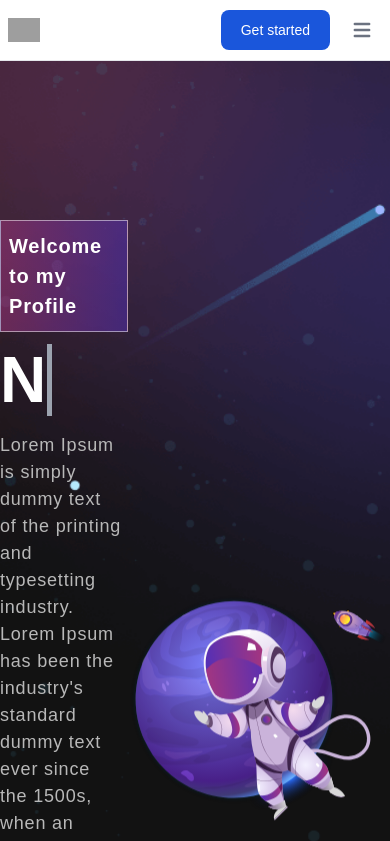
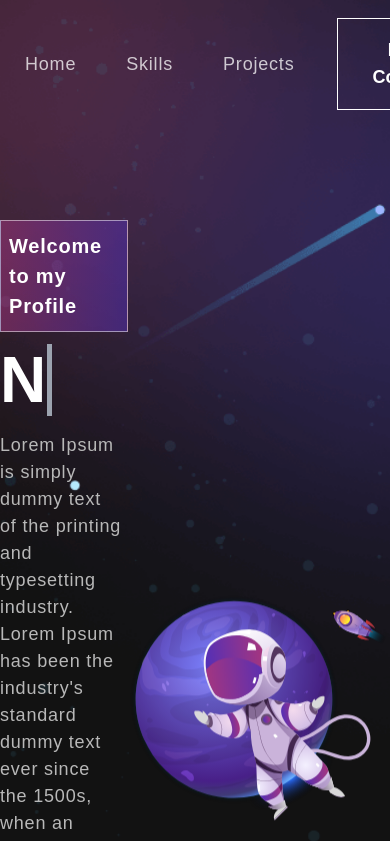
Before and after one commit to HelloBojack/personal_profile, a React (Vite) app: page / in a window 390 px wide. Shown: the top 841 px of the page. Built offline with nearby package versions, Linux system fonts and the light colour scheme; grey boxes are pictures that could not be loaded.

Commit message:
add header

```diff
--- a/src/components/Header/index.tsx
+++ b/src/components/Header/index.tsx
@@ -1,86 +1,67 @@
+import { useEffect, useState } from "react";
+import logo from "../../assets/img/logo.svg";
+
 export const Header = () => {
+  const [activeLink, setActiveLink] = useState("home");
+  const [scrolled, setScrolled] = useState(false);
+
+  useEffect(() => {
+    const onScroll = () => {
+      if (window.scrollY > 50) {
+        setScrolled(true);
+      } else {
+        setScrolled(false);
+      }
+    };
+
+    window.addEventListener("scroll", onScroll);
+
+    return () => window.removeEventListener("scroll", onScroll);
+  }, []);
+
+  const onUpdateActiveLink = (value: string) => {
+    setActiveLink(value);
+  };
   return (
-    <nav className="bg-white px-2 sm:px-4 py-2.5 dark:bg-gray-900 fixed w-full z-20 top-0 left-0 border-b border-gray-200 dark:border-gray-600">
-      <div className="container flex flex-wrap justify-between items-center mx-auto">
-        <a href="https://flowbite.com/" className="flex items-center">
-          <img
-            src="https://flowbite.com/docs/images/logo.svg"
-            className="mr-3 h-6 sm:h-9"
-            alt="Flowbite Logo"
-          />
-          <span className="self-center text-xl font-semibold whitespace-nowrap dark:text-white">
-            Flowbite
-          </span>
+    <nav className="py-[18px] fixed w-[100%] top-0 z-[999] transform ease-in duration-300">
+      <div className="container mx-auto flex items-center justify-between">
+        <div>
+          <a href="/">
+            <img src={logo} alt="" />
           </a>
-        <div className="flex md:order-2">
-          <button
-            type="button"
-            className="text-white bg-blue-700 hover:bg-blue-800 focus:ring-4 focus:outline-none focus:ring-blue-300 font-medium rounded-lg text-sm px-5 py-2.5 text-center mr-3 md:mr-0 dark:bg-blue-600 dark:hover:bg-blue-700 dark:focus:ring-blue-800"
-          >
-            Get started
-          </button>
-          <button
-            data-collapse-toggle="navbar-sticky"
-            type="button"
-            className="inline-flex items-center p-2 text-sm text-gray-500 rounded-lg md:hidden hover:bg-gray-100 focus:outline-none focus:ring-2 focus:ring-gray-200 dark:text-gray-400 dark:hover:bg-gray-700 dark:focus:ring-gray-600"
-            aria-controls="navbar-sticky"
-            aria-expanded="false"
-          >
-            <span className="sr-only">Open main menu</span>
-            <svg
-              className="w-6 h-6"
-              aria-hidden="true"
-              fill="currentColor"
-              viewBox="0 0 20 20"
-              xmlns="http://www.w3.org/2000/svg"
-            >
-              <path
-                fillRule="evenodd"
-                d="M3 5a1 1 0 011-1h12a1 1 0 110 2H4a1 1 0 01-1-1zM3 10a1 1 0 011-1h12a1 1 0 110 2H4a1 1 0 01-1-1zM3 15a1 1 0 011-1h12a1 1 0 110 2H4a1 1 0 01-1-1z"
-                clipRule="evenodd"
-              ></path>
-            </svg>
-          </button>
         </div>
-        <div
-          className="hidden justify-between items-center w-full md:flex md:w-auto md:order-1"
-          id="navbar-sticky"
-        >
-          <ul className="flex flex-col p-4 mt-4 bg-gray-50 rounded-lg border border-gray-100 md:flex-row md:space-x-8 md:mt-0 md:text-sm md:font-medium md:border-0 md:bg-white dark:bg-gray-800 md:dark:bg-gray-900 dark:border-gray-700">
-            <li>
+
+        <div>
           <a
-                href="#"
-                className="block py-2 pr-4 pl-3 text-white bg-blue-700 rounded md:bg-transparent md:text-blue-700 md:p-0 dark:text-white"
-                aria-current="page"
+            href=""
+            className="px-[25px] text-[18px] tracking-[0.8px] opacity-75 hover:opacity-100"
           >
             Home
           </a>
-            </li>
-            <li>
           <a
-                href="#"
-                className="block py-2 pr-4 pl-3 text-gray-700 rounded hover:bg-gray-100 md:hover:bg-transparent md:hover:text-blue-700 md:p-0 md:dark:hover:text-white dark:text-gray-400 dark:hover:bg-gray-700 dark:hover:text-white md:dark:hover:bg-transparent dark:border-gray-700"
+            href=""
+            className="px-[25px] text-[18px] tracking-[0.8px] opacity-75 hover:opacity-100"
           >
             Skills
           </a>
-            </li>
-            <li>
           <a
-                href="#"
-                className="block py-2 pr-4 pl-3 text-gray-700 rounded hover:bg-gray-100 md:hover:bg-transparent md:hover:text-blue-700 md:p-0 md:dark:hover:text-white dark:text-gray-400 dark:hover:bg-gray-700 dark:hover:text-white md:dark:hover:bg-transparent dark:border-gray-700"
+            href=""
+            className="px-[25px] text-[18px] tracking-[0.8px] opacity-75 hover:opacity-100"
           >
             Projects
           </a>
-            </li>
-            <li>
-              <a
-                href="#"
-                className="block py-2 pr-4 pl-3 text-gray-700 rounded hover:bg-gray-100 md:hover:bg-transparent md:hover:text-blue-700 md:p-0 md:dark:hover:text-white dark:text-gray-400 dark:hover:bg-gray-700 dark:hover:text-white md:dark:hover:bg-transparent dark:border-gray-700"
+        </div>
+
+        <div>
+          <button
+            className="font-bold text-[18px] ml-[18px] border border-white px-[34px] py-[18px] bg-transparent relative
+            before:transition-all  before:duration-300 before:-z-[1]
+            before:absolute before:w-0 before:h-[100%] before:top-0 before:left-0
+            before:content-[''] hover:before:w-full before:bg-white hover:text-black
+          "
           >
-                Contact
-              </a>
-            </li>
-          </ul>
+            <span className="z-[1]">Let's Connect</span>
+          </button>
         </div>
       </div>
     </nav>
```
Also changed, not shown: src/assets/img/logo.svg (added). Lines whose indentation alone changed are shown as unchanged.
